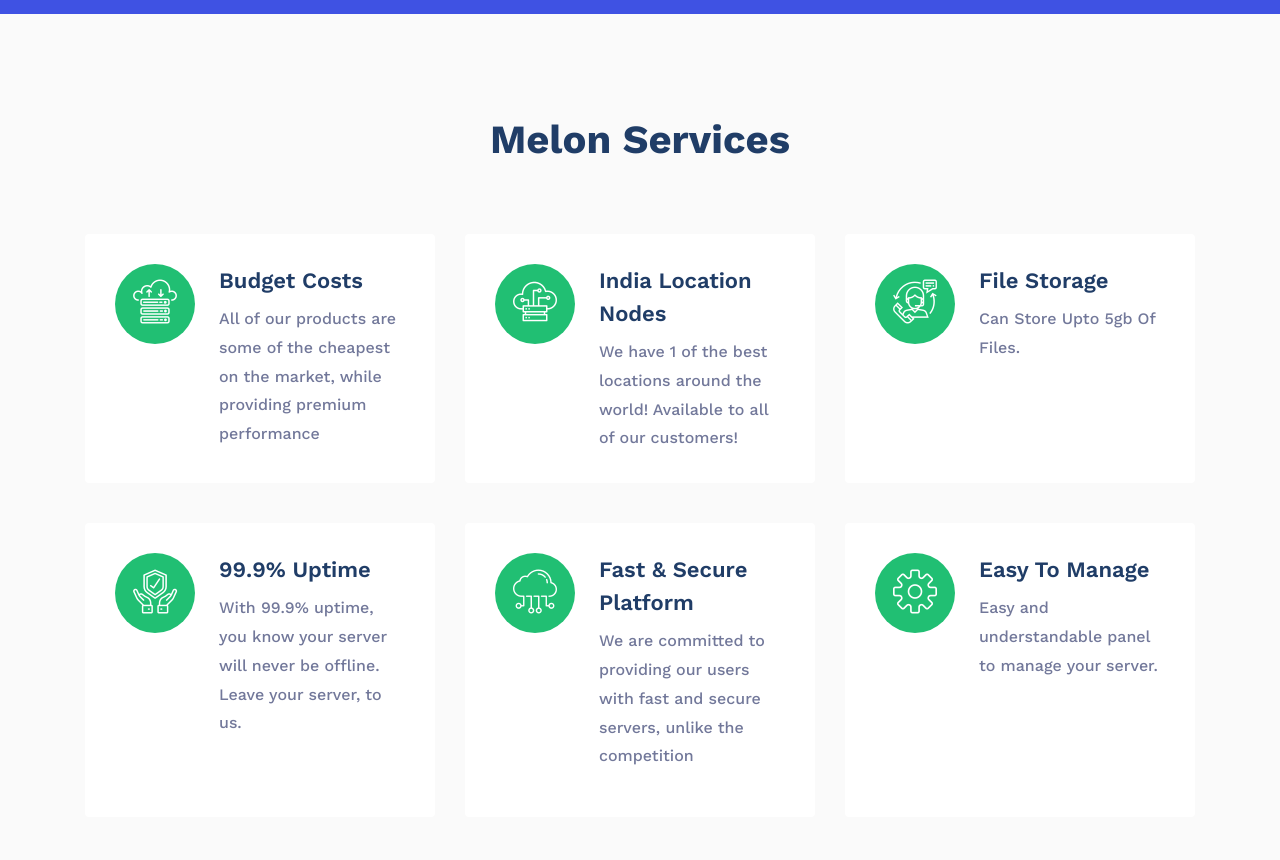
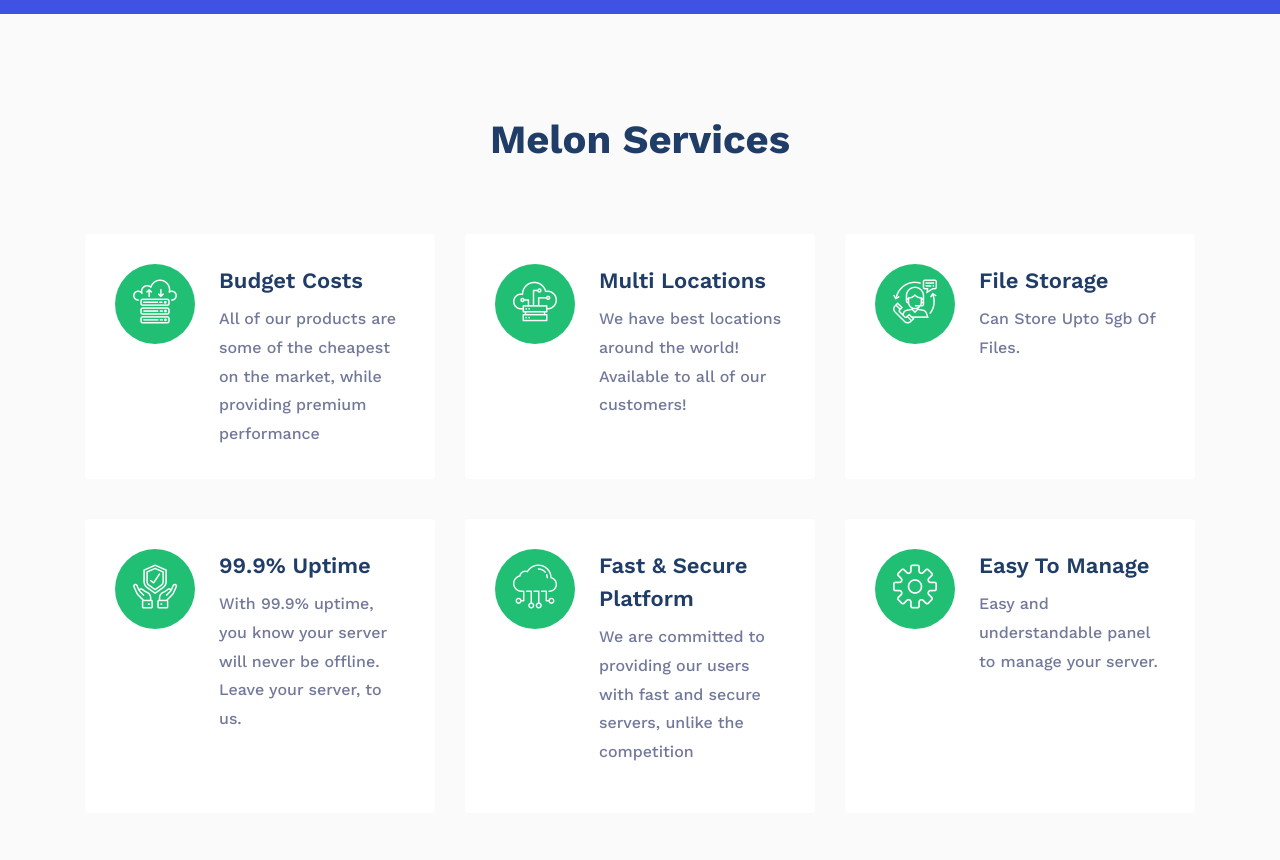
Before and after one commit to melonnodes/melonnodes.github.io, a plain HTML site: page index.html in a window 1280 px wide. Shown: the part 786-1646 px from the top of the page. Drawn offline with nearby package versions, Linux system fonts and the light colour scheme; some packages are replaced by stand-ins of ours; no server answers; files whose address does not match are found by name.

Commit message:
Update index.html

```diff
--- a/index.html
+++ b/index.html
@@ -50,7 +50,7 @@
 	        		<span class="subheading">Melon Nodes</span>
 	            <h1 class="mb-3"><span>Minecraft,</span> <span>Server,</span> <span>Hostings</span></h1>
 	            <p>Discover the endless potential of Minecraft with Melon Hosting.</p>
-	            <p><a href="https://discord.gg/Melonhost" class="btn btn-secondary px-4 py-3">Get in touch</a></p>
+	            <p><a href="https://discord.gg/melonnodes" class="btn btn-secondary px-4 py-3">Get in touch</a></p>
 	          </div>
 	        </div>
 	    	</div>
@@ -121,8 +121,8 @@
             		<span class="flaticon-server"></span>
             	</div>
               <div class="media-body pl-4">
-                <h3 class="heading">India Location Nodes</h3>
-                <p class="mb-0">We have 1 of the best locations around the world! Available to all of our customers!</p>
+                <h3 class="heading">Multi Locations</h3>
+                <p class="mb-0">We have best locations around the world! Available to all of our customers!</p>
               </div>
             </div>
           </div>
```
